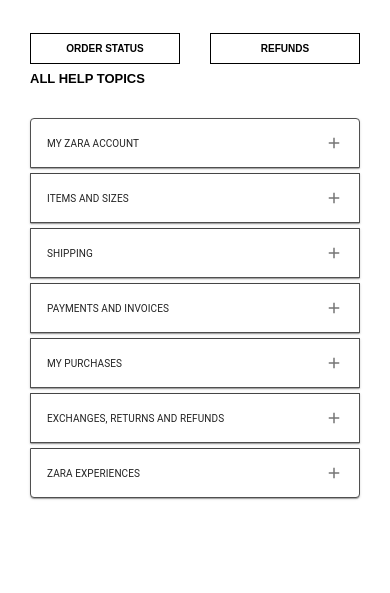
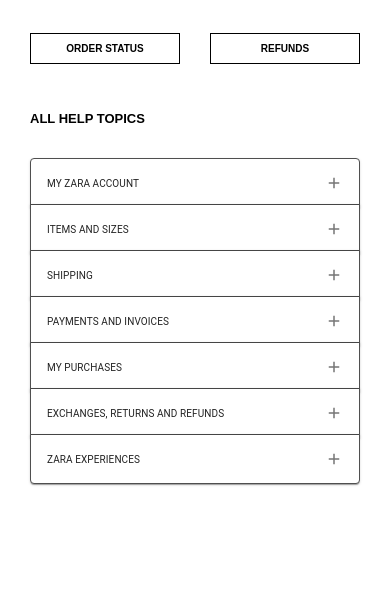
Before and after one commit to Attariattari/Zara-International, a React (Vite) app: page /Help in a window 390 px wide. Shown: the part 572-1165 px from the top of the page. Built offline with nearby package versions, Linux system fonts and the light colour scheme.

Commit message:
help complete

```diff
--- a/src/Components/Help/Help.css
+++ b/src/Components/Help/Help.css
@@ -176,7 +176,7 @@
 }
 .AccordionContainer {
     border: 1px solid rgb(79, 79, 79);
-    margin-bottom: 5px;
+    margin-bottom: -4px;
 }
 
 .Accordiondetails{
@@ -185,6 +185,8 @@
     align-items: start;
     flex-direction: column;
     width: 100%;
+    font-size: 10px;
+    color: rgb(91, 91, 91);
 }
 /* Responcive Displays */
 @media (max-width: 1279px) {
@@ -312,7 +314,7 @@
     }
 
     .All-Topic_Question {
-        padding: 0px 30px 40px 30px;
+        padding: 40px 30px 30px 30px;
     }
 
     .All-Topic_Question .Help-title {
--- a/src/Components/Help/Help.jsx
+++ b/src/Components/Help/Help.jsx
@@ -167,7 +167,8 @@
                     key={index}
                     expanded={expandedAccordion === index}
                     onChange={handleAccordionChange(index)}
-                    className="AccordionContainer"style={{ width: "100%" }}
+                    className="AccordionContainer"
+                    style={{ width: "100%" }}
                   >
                     <AccordionSummary
                       expandIcon={
@@ -179,6 +180,15 @@
                       }
                       aria-controls={`panel${index}bh-content`}
                       id={`panel${index}bh-header`}
+                      style={{
+                        fontSize: "10px",
+                        borderBottom:
+                          expandedAccordion === index
+                            ? "1px solid black"
+                            : "none",
+                        marginTop: expandedAccordion === index ? 0 : "0",
+                        marginBottom: expandedAccordion === index ? 0 : "0",
+                      }}
                     >
                       <Typography
                         style={{
@@ -188,13 +198,12 @@
                         {topic.title}
                       </Typography>
                     </AccordionSummary>
-                    <AccordionDetails>
+                    <AccordionDetails
+                      style={{ margin: expandedAccordion === index ? 0 : "" }}
+                    >
                       <div className="Accordiondetails">
                         {topic.links.map((link, linkIndex) => (
-                          <Link
-                            key={linkIndex}
-                            className="Link"
-                          >
+                          <Link key={linkIndex} className="Link">
                             {link}
                           </Link>
                         ))}
```
